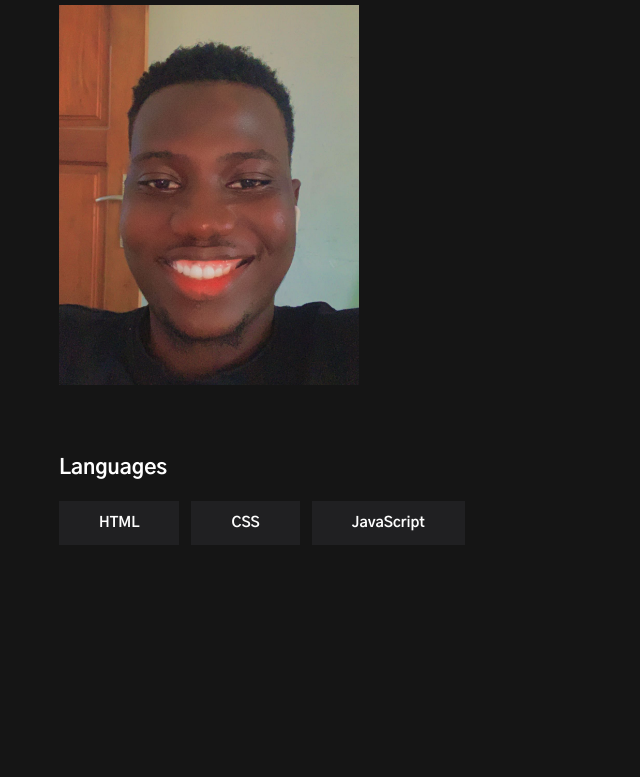
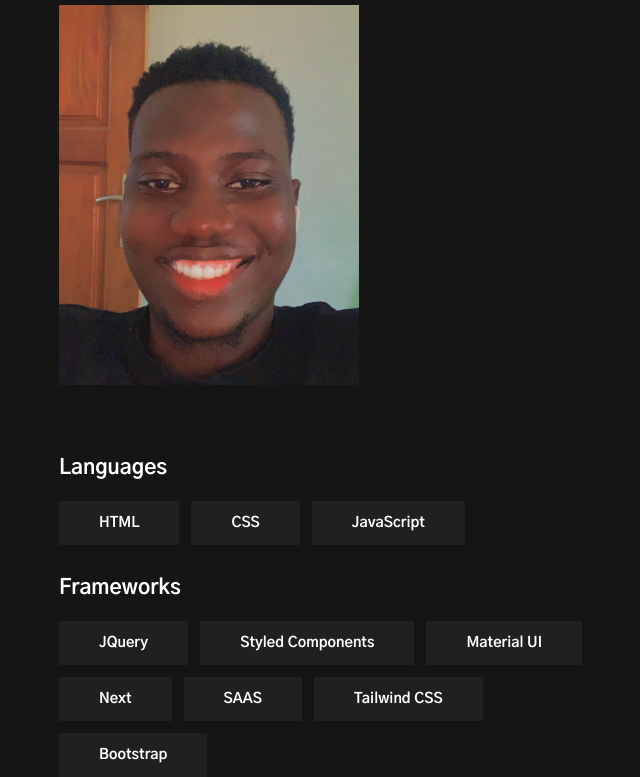
Before and after one commit to Macbright007/BrightPortfolio, a React (Create React App) app: page / in a window 1280 px wide. Shown: the part 2020-2797 px from the top of the page, without its empty margins (581-1221 px from the left). Before the commit the page ends 2585 px from the top, so only its background shows below. Built offline with nearby package versions, Linux system fonts and the light colour scheme.

Commit message:
auto scroll

```diff
--- a/src/component/Home/Home.jsx
+++ b/src/component/Home/Home.jsx
@@ -1,13 +1,16 @@
+import { useRef } from "react";
 import Profile from "../Profile/Profile";
 import Projects from "../Projects/Projects";
 import { Wrapper } from "./Home.style";
 
 const Home = () => {
+  const projectRef = useRef(null);
+  const skillRef = useRef(null);
   return (
     <Wrapper>
       <div className="home__container">
-        <Profile />
-        <Projects />
+        <Profile projectRef={projectRef} skillRef={skillRef} />
+        <Projects projectRef={projectRef} skillRef={skillRef} />
       </div>
     </Wrapper>
   );
--- a/src/component/Profile/Profile.jsx
+++ b/src/component/Profile/Profile.jsx
@@ -3,7 +3,7 @@ import { GrMail } from "react-icons/gr";
 import { FiExternalLink } from "react-icons/fi";
 import profile__img from "../../assets/tayo.jpg";
 
-const Profile = () => {
+const Profile = ({ projectRef, skillRef }) => {
   return (
     <Wrapper>
       <div className="profile">
@@ -19,14 +19,22 @@ const Profile = () => {
           experience of users.
         </p>
         <ul>
-          <li>
+          <li
+            onClick={() => {
+              projectRef.current?.scrollIntoView({ behavior: "smooth" });
+            }}
+          >
             <p>01</p>
             <div className="rule">
               <hr />
             </div>
             <p>PROJECTS</p>
           </li>
-          <li>
+          <li
+            onClick={() => {
+              skillRef.current?.scrollIntoView({ behavior: "smooth" });
+            }}
+          >
             <p>02</p>
             <div className="rule">
               <hr />
--- a/src/component/Profile/Profile.style.jsx
+++ b/src/component/Profile/Profile.style.jsx
@@ -2,6 +2,9 @@ import styled from "styled-components";
 
 export const Wrapper = styled.div`
   width: 45%;
+  position: sticky;
+  height: 100vh;
+  top: 90px;
 
   .profile {
     width: 100%;
--- a/src/component/Projects/Projects.jsx
+++ b/src/component/Projects/Projects.jsx
@@ -1,11 +1,12 @@
 import { Wrapper } from "./Projects.style";
 import tayor from "../../assets/tayo.jpg";
 import { FiExternalLink } from "react-icons/fi";
+import SkillCard from "../SkillCard/SkillCard";
 
-const Projects = () => {
+const Projects = ({ projectRef, skillRef }) => {
   return (
     <Wrapper>
-      <div className="project">
+      <div className="project" ref={projectRef}>
         <div className="project__card">
           <img src={tayor} alt="project " />
           <div className="desciption">
@@ -109,13 +110,41 @@ const Projects = () => {
           </div>
         </div>
       </div>
-      <div className="skill">
-        <h1>Languages</h1>
-        <div className="skill_cardContainer">
-          <h2>HTML</h2>
-          <h2>CSS</h2>
-          <h2>JavaScript</h2>
-        </div>
+      <div className="skill" ref={skillRef}>
+        <SkillCard header="Languages" skills={["HTML", "CSS", "JavaScript"]} />
+        <SkillCard
+          header="Frameworks"
+          skills={[
+            "JQuery",
+            "Styled Components",
+            "Material UI",
+            "Next",
+            "SAAS",
+            "Tailwind CSS",
+            "Bootstrap",
+          ]}
+        />
+        <SkillCard
+          header="Libraries"
+          skills={[
+            "React",
+            "Firebase",
+            "framer-motion",
+            "Axios",
+            "Jest",
+            "react-router",
+          ]}
+        />
+        <SkillCard
+          header="SoftSkills"
+          skills={[
+            "Detailed",
+            "Strong communicator",
+            "Proactive",
+            "Analytical",
+            "Strong collaborator",
+          ]}
+        />
       </div>
     </Wrapper>
   );
--- a/src/component/SkillCard/SkillCard.jsx
+++ b/src/component/SkillCard/SkillCard.jsx
@@ -1,11 +1,13 @@
-const SkillCard = ({ header }) => {
+import { Wrapper } from "./SkillCard.style";
+
+const SkillCard = ({ header, skills }) => {
   return (
     <Wrapper>
-      <h1>Languages</h1>
+      <h1>{header}</h1>
       <div className="skill_cardContainer">
-        <h2>HTML</h2>
-        <h2>CSS</h2>
-        <h2>JavaScript</h2>
+        {skills.map((skill) => {
+          return <h2>{skill}</h2>;
+        })}
       </div>
     </Wrapper>
   );
--- a/src/component/SkillCard/SkillCard.style.jsx
+++ b/src/component/SkillCard/SkillCard.style.jsx
@@ -5,12 +5,14 @@ export const Wrapper = styled.div`
     font-size: 1.3rem;
     font-weight: 600;
     margin-bottom: 20px;
+    margin-top: 30px;
     color: var(--clr-white);
   }
   .skill_cardContainer {
     display: flex;
     gap: 12px;
     margin-bottom: 20px;
+    flex-wrap: wrap;
   }
 
   h2 {
```
